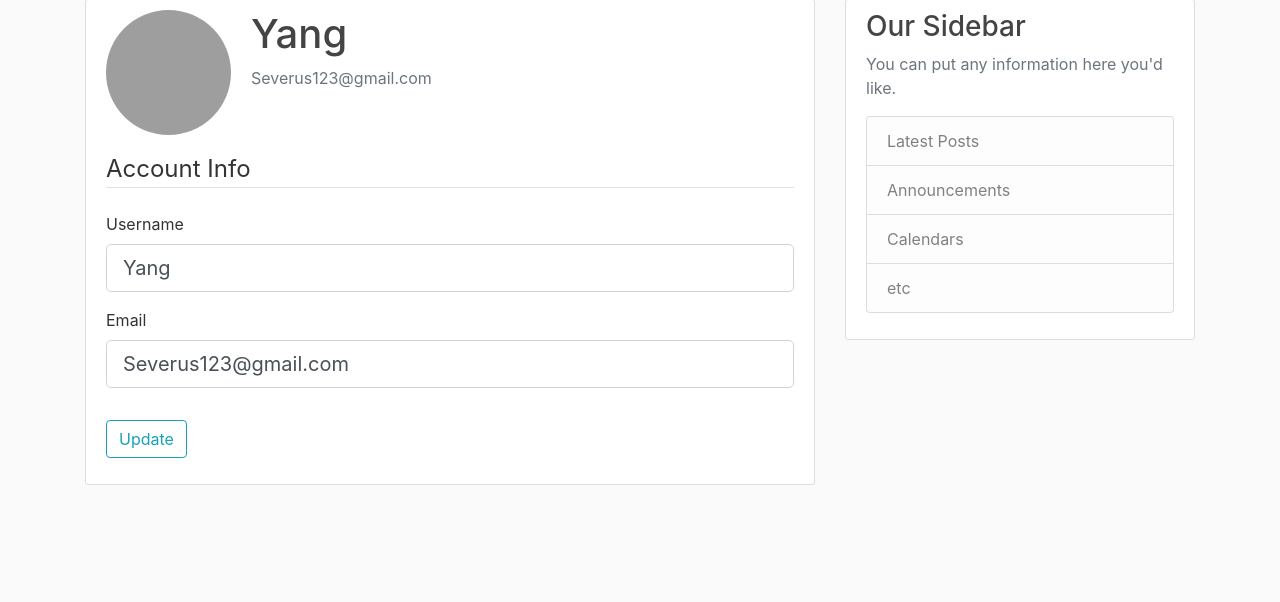
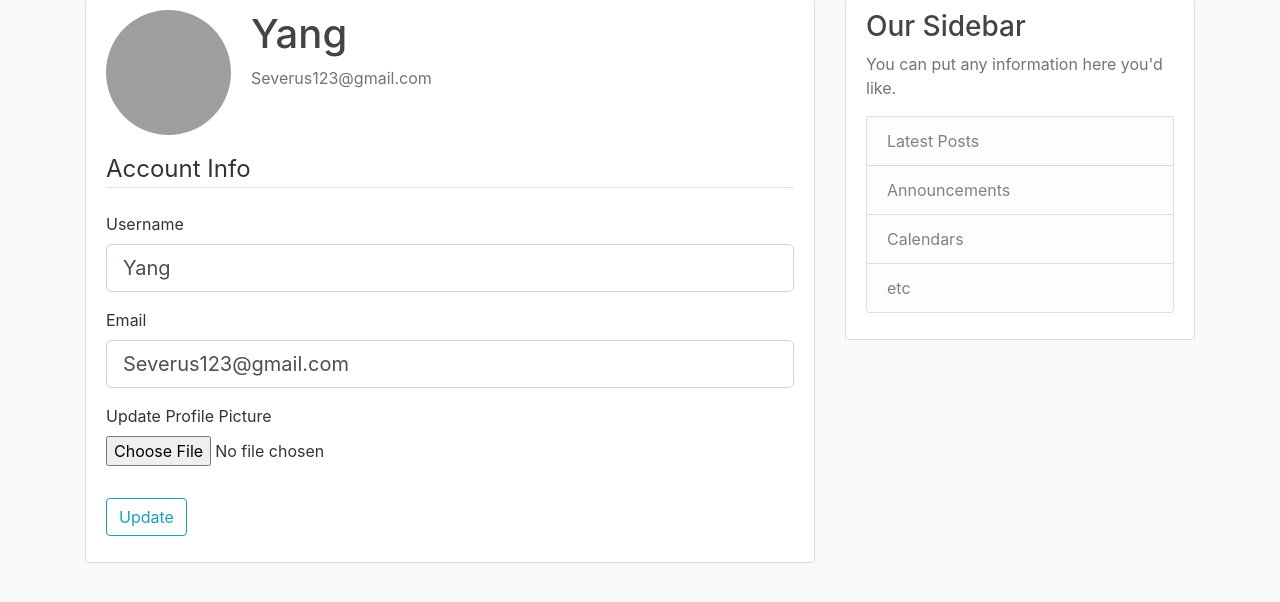
Before and after one commit to severusal/my_website_demo_01, a Flask app: page /account in a window 1280 px wide. Shown: the part 81-683 px from the top of the page. Run offline with Flask 2, Linux system fonts and the light colour scheme; a user stored in the database is signed in; parts of the project's set-up code (start-up, migrations or seed data) failed here and were passed over; some libraries are stand-ins or nearby versions; grey boxes are pictures that could not be loaded.

Commit message:
Update account.html

```diff
--- a/Udemy/app/app/templates/account.html
+++ b/Udemy/app/app/templates/account.html
@@ -10,7 +10,7 @@
   </div>
   <!-- FORM HERE -->
 
-      <form action="" method="POST">
+      <form action="" method="POST" enctype="multipart/form-data">
           {{ form.hidden_tag() }}
           <fieldset class="form-group">
               <legend class="border-bottom mb-4">Account Info</legend>
@@ -40,6 +40,15 @@
                       {{ form.email(class="form-control form-control-lg") }}
                   {% endif %}
               </div>
+              <div class="form-group">
+                {{ form.picture.label() }}
+                {{ form.picture(class="form-control-file") }}
+                {% if form.picture.errors %}
+                    {% for error in form.picture.errors %}
+                        <span class="text-danger">{{ error }}</span></br>
+                    {% endfor %}
+                {% endif %}
+              </div>
           </fieldset>
           <div class="form-group">
               {{ form.submit(class="btn btn-outline-info") }}
```
